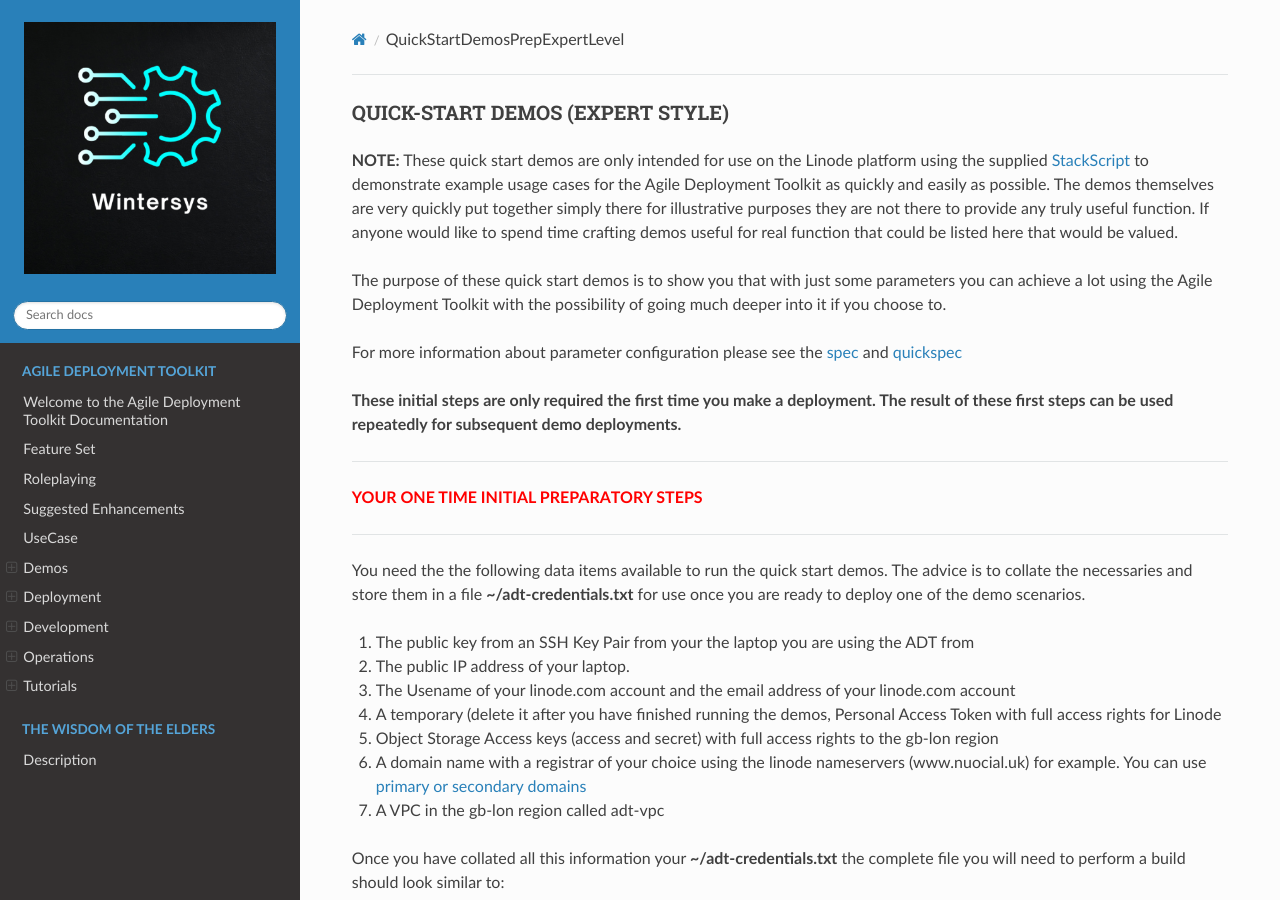
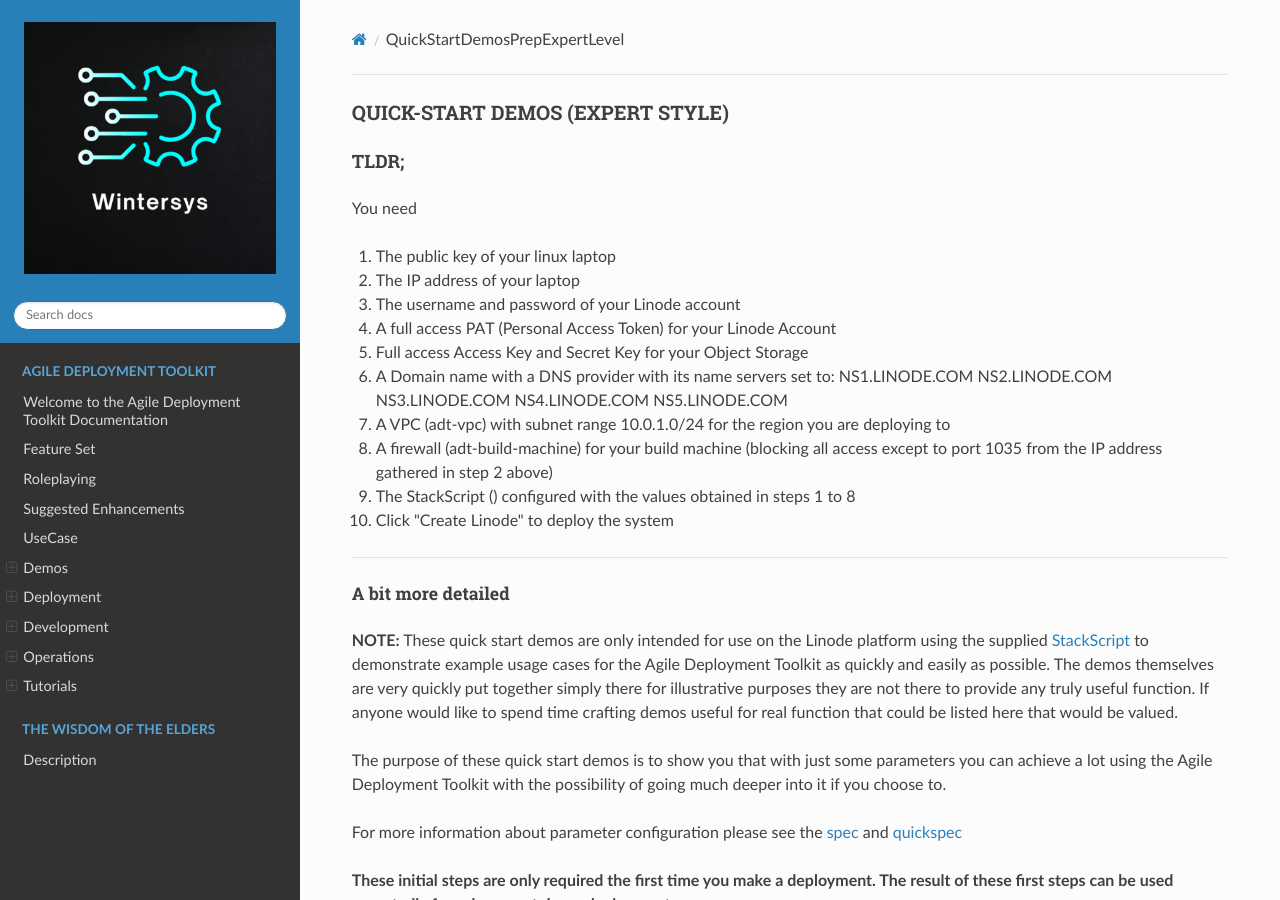
Before and after one commit to wintersys-dev/adt-documentation, an MkDocs documentation site: the page built from docs/Agile Deployment Toolkit/Demos/QuickStartDemosPrepExpertLevel.md, in a window 1280 px wide and 900 px high. Built offline with MkDocs 1.6.1, drawn with Linux system fonts in a browser that asks for light colours; nearby versions of some CDN libraries.

Commit message:
Update QuickStartDemosPrepExpertLevel.md

```diff
--- a/docs/Agile Deployment Toolkit/Demos/QuickStartDemosPrepExpertLevel.md
+++ b/docs/Agile Deployment Toolkit/Demos/QuickStartDemosPrepExpertLevel.md
@@ -1,4 +1,23 @@
 ### QUICK-START DEMOS (EXPERT STYLE)
+
+#### TLDR;
+
+You need
+
+1. The public key of your linux laptop
+2. The IP address of your laptop
+3. The username and password of your Linode account
+4. A full access PAT (Personal Access Token) for your Linode Account
+5. Full access Access Key and Secret Key for your Object Storage
+6. A Domain name with a DNS provider with its name servers set to: NS1.LINODE.COM  NS2.LINODE.COM  NS3.LINODE.COM  NS4.LINODE.COM  NS5.LINODE.COM
+7. A VPC (adt-vpc) with subnet range 10.0.1.0/24 for the region you are deploying to
+8. A firewall (adt-build-machine) for your build machine (blocking all access except to port 1035 from the IP address gathered in step 2 above)
+9. The StackScript () configured with the values obtained in steps 1 to 8
+10. Click "Create Linode" to deploy the system
+
+---------------------------------------------------------------
+
+##### A bit more detailed
 
 **NOTE:** These quick start demos are only intended for use on the Linode platform using the supplied [StackScript](https://cloud.linode.com/stackscripts/635271) to demonstrate example usage cases for the Agile Deployment Toolkit as quickly and easily as possible.  The demos themselves are very quickly put together simply there for illustrative purposes they are not there to provide any truly useful function. If anyone would like to spend time crafting demos useful for real function that could be listed here that would be valued.
 
```
